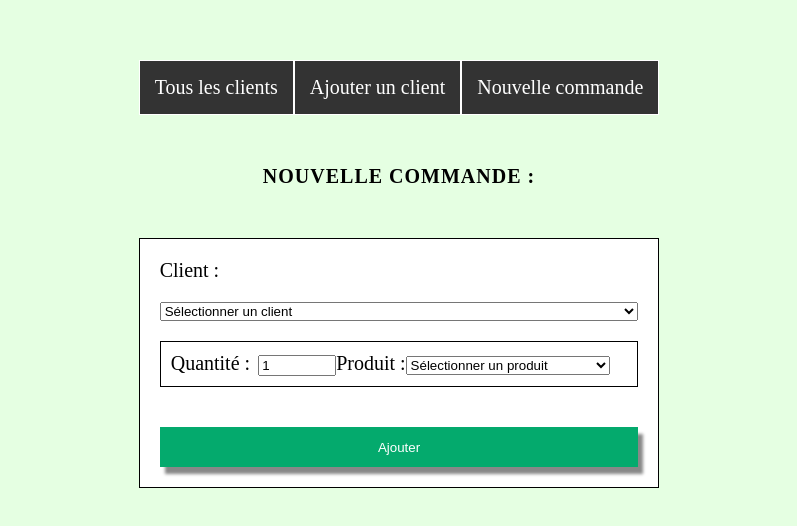
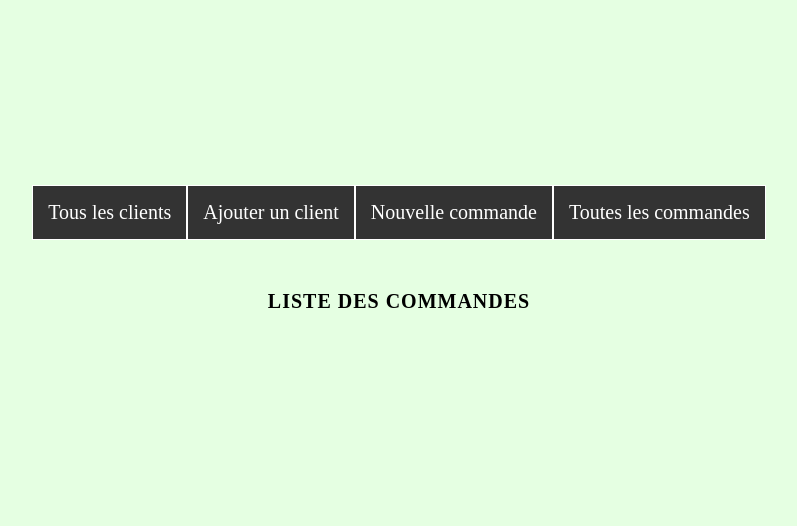
Before and after one commit to NatashaFinkel/LapinBlanc, a React (Vite) app: page / in a window 1280 px wide. Shown: the part 126-652 px from the top of the page, without its empty margins (241-1038 px from the left). Built offline with nearby package versions, Linux system fonts and the light colour scheme.

Commit message:
Feature : implémentation de OrdersList.tsx

```diff
--- a/src/components/AppRouter.tsx
+++ b/src/components/AppRouter.tsx
@@ -1,5 +1,6 @@
 import { BrowserRouter as Router, Route, Routes } from "react-router-dom";
 import Header from "./Header.js";
+import OrdersList from "../pages/OrdersList.tsx";
 import NewOrder from "../pages/NewOrder.tsx";
 import CreateClient from "../pages/CreateClient.tsx";
 import ShowClientsList from "../pages/ShowClientsList.tsx";
@@ -14,8 +15,9 @@ const AppRouter = () => {
     >
       <Header />
       <Routes>
-        <Route path="/" element={<NewOrder />} />
-          <Route path="/nouvelle-commande" element={<NewOrder />} />
+        <Route path="/" element={<OrdersList />} />
+        <Route path="/toutes-les-commandes" element={<OrdersList />} />
+        <Route path="/nouvelle-commande" element={<NewOrder />} />
         <Route path="/nouveau-client" element={<CreateClient />} />
         <Route path="/tout-les-clients" element={<ShowClientsList />} />
       </Routes>
--- a/src/components/Header.tsx
+++ b/src/components/Header.tsx
@@ -12,6 +12,9 @@ function Header() {
           <li>
             <a href="/nouvelle-commande">Nouvelle commande</a>
           </li>
+          <li>
+            <a href="/toutes-les-commandes">Toutes les commandes</a>
+          </li>
         </ul>
       </nav>
     </header>
--- /dev/null
+++ b/src/pages/OrdersList.tsx
@@ -0,0 +1,40 @@
+import React from "react";
+
+type Order = {
+  name: string;
+  quantity: number;
+  productName: string;
+};
+
+const getOrdersList = (): Order[] => {
+  const data = localStorage.getItem("ordersList");
+  console.log(data);
+  return data ? JSON.parse(data) : [];
+};
+
+const OrdersList: React.FC = () => {
+  const [orders, setOrders] = React.useState<Order[]>([]);
+
+  React.useEffect(() => {
+    setOrders(getOrdersList());
+  }, []);
+
+  return (
+    <section>
+      <h1>Liste des commandes</h1>
+      <div className="card-container">
+        {orders.map((order, idx) => (
+          <div key={idx} className="card">
+            <h2>{order.name}</h2>
+            <span className="order-item">
+              <p>{order.quantity}</p>
+              <p>{order.productName}</p>
+            </span>
+          </div>
+        ))}
+      </div>
+    </section>
+  );
+};
+
+export default OrdersList;
--- a/src/style/App.css
+++ b/src/style/App.css
@@ -107,7 +107,13 @@ form {
   margin: 10px 0px;
 }
 
-.product-span {
+.product-span, .order-item {
   border: solid 1px black;
   padding: 10px;
 }
+
+.order-item {
+  display: flex;
+  gap: 5px;
+
+}
```
